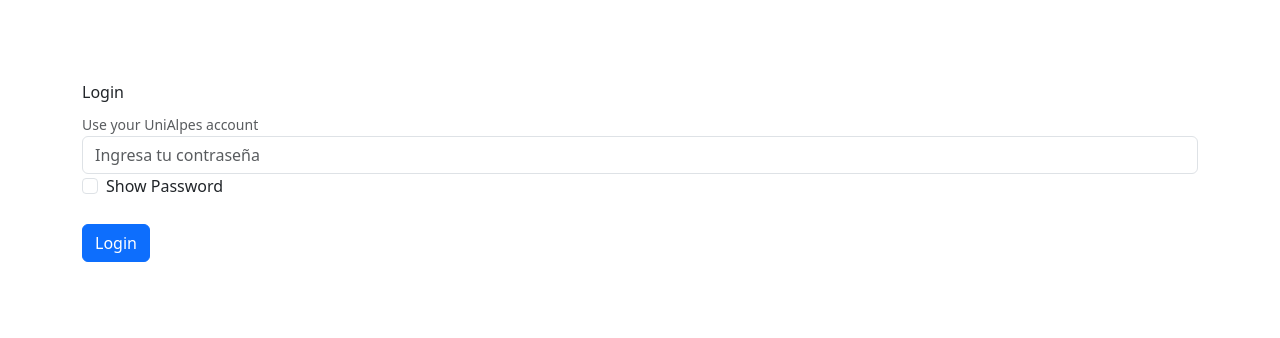
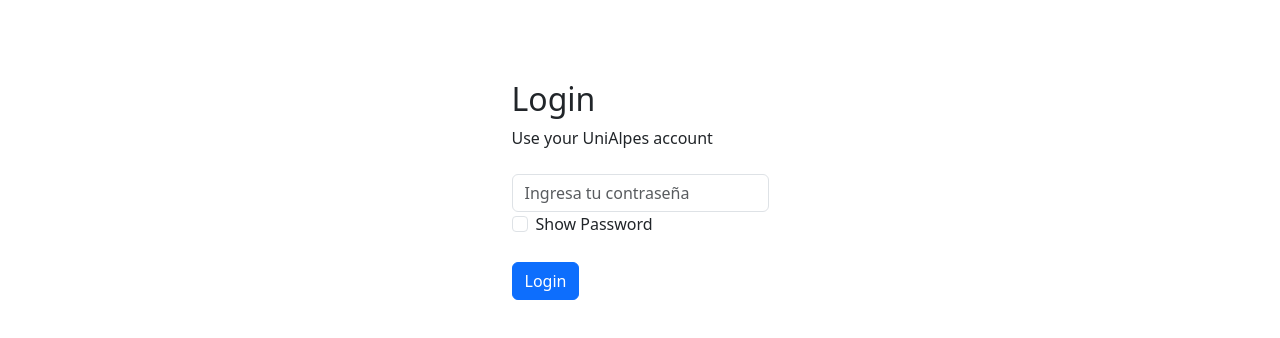
Before and after one commit to german-moreno283/Parcial-web, a React app: page /pswd in a window 1280 px wide. Shown: the top 338 px of the page. Built offline with nearby package versions, Linux system fonts and the light colour scheme.

Commit message:
login styled

```diff
--- a/src/components/LoginMail.js
+++ b/src/components/LoginMail.js
@@ -21,19 +21,19 @@
 
   return (
     <div>
-      <Container style={{ "margin-top": "5rem" }}>
+      <Container style={{ "margin-top": "5rem", display: "flex", "justifyContent":"center" ,"alignItems":"center" }}>
         <Form>
           <Form.Group>
-            <Form.Label>
+            <h2>
               <FormattedMessage id="Acceder" />
-            </Form.Label>
+            </h2>
+
+            <FormattedMessage id="usaCuenta" />
             <br />
-            <Form.Text className="text-muted">
-              <FormattedMessage id="usaCuenta" />
-            </Form.Text>
+            <br />
             <Form.Control
               type="email"
-              placeholder= "Ingresa tu correo"
+              placeholder="Ingresa tu correo"
               onChange={updateEmail}
               value={email}
               style={{ borderColor: emailValid ? "" : "red" }}
@@ -41,18 +41,19 @@
 
             {!emailValid && (
               <Form.Text className="text-muted">
-                <FormattedMessage id = "invalidMail"/>
+                <FormattedMessage id="invalidMail" />
               </Form.Text>
             )}
           </Form.Group>
+          <br/>
+
+          <Link to={goToLink} state={{ email }}>
+            <Button onClick={handleButtonPress}>
+              <FormattedMessage id="irAContra" />
+            </Button>
+          </Link>
         </Form>
         <br />
-
-        <Link to={goToLink} state={{ email }}>
-          <Button onClick={handleButtonPress}>
-            <FormattedMessage id="irAContra" />
-          </Button>
-        </Link>
       </Container>
     </div>
   );
--- a/src/components/LoginPass.js
+++ b/src/components/LoginPass.js
@@ -5,42 +5,51 @@
 import { FormattedMessage } from "react-intl";
 
 function LoginPass() {
-
   const canEdit = Math.round(Math.random());
-  const [goToLink, setGoToLink] = useState("/pswd")
+  const [goToLink, setGoToLink] = useState("/pswd");
   const [pass, setpass] = useState("");
   const [showPswd, setShowPswd] = useState(false);
   const [passValid, setpassValid] = useState(true);
-  const location = useLocation()
+  const location = useLocation();
   const props = location.state || {};
-  console.log(props)
+  console.log(props);
   const updatePassword = (event) => {
     setpass(event.target.value);
-    setpassValid(pass.length>=6?true:false);
-    setGoToLink(passValid?"/parts":"/pswd");
+    setpassValid(pass.length >= 6 ? true : false);
+    setGoToLink(passValid ? "/parts" : "/pswd");
   };
 
   const handleButtonPress = () => {
-    if (passValid){
-    console.log("Logged in succesfully")}
+    if (passValid) {
+      console.log("Logged in succesfully");
+    }
   };
 
-  const handleCheckMark = ()=>{
-    setShowPswd(!showPswd)
-  }
+  const handleCheckMark = () => {
+    setShowPswd(!showPswd);
+  };
 
   return (
     <div>
-      <Container className="" style = {{"margin-top":"5rem"}}>
+      <Container
+        className=""
+        style={{
+          "margin-top": "5rem",
+          display: "flex",
+          justifyContent: "center",
+          alignItems: "center",
+        }}
+      >
         <Form>
           <Form.Group>
-            <Form.Label><FormattedMessage id="Acceder"/></Form.Label>
-            <br />
-            <Form.Text className="text-muted">
-            <FormattedMessage id="usaCuenta"/>
-            </Form.Text>
+            <h2>
+              <FormattedMessage id="Acceder" />
+            </h2>
+            <FormattedMessage id="usaCuenta" />
+            <br/>
+            <br/>
             <Form.Control
-              type={showPswd?"text":"password"}
+              type={showPswd ? "text" : "password"}
               placeholder="Ingresa tu contraseña"
               onChange={updatePassword}
               value={pass}
@@ -49,19 +58,25 @@
 
             {!passValid && (
               <Form.Text className="text-muted">
-                <FormattedMessage id = "invalidPass"/>
+                <FormattedMessage id="invalidPass" />
               </Form.Text>
             )}
-           <Form.Check value={showPswd} label = {<FormattedMessage id = "ShowPswd"/>} onChange={handleCheckMark}></Form.Check>
+            <Form.Check
+              value={showPswd}
+              label={<FormattedMessage id="ShowPswd" />}
+              onChange={handleCheckMark}
+            ></Form.Check>
+
+            <br />
+            <Link to={goToLink} state={canEdit}>
+              <Button onClick={handleButtonPress}>
+                <FormattedMessage id="Acceder" />
+              </Button>
+            </Link>
           </Form.Group>
+        </Form>
 
-        </Form>
         <br />
-        <Link to={goToLink} state = {canEdit}>
-        <Button onClick={handleButtonPress}>
-        <FormattedMessage id="Acceder"/>
-        </Button>
-        </Link>
       </Container>
     </div>
   );
```
